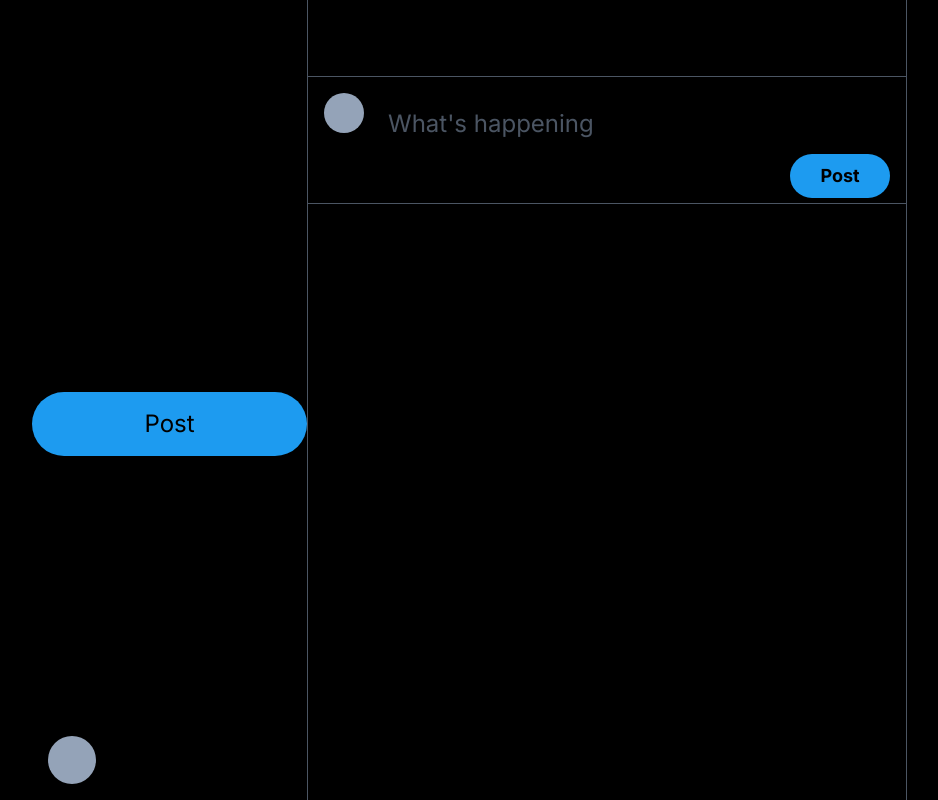
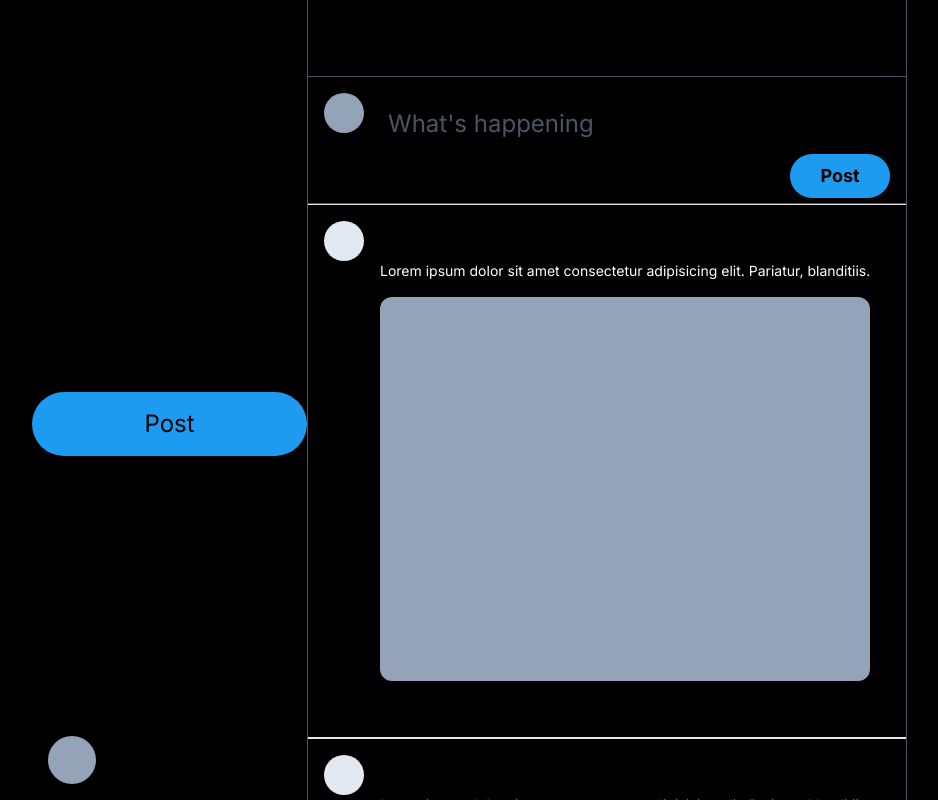
Before and after one commit to lime-and/twitter-clone, a Next.js app: page / in a window 1280 px wide. Shown: the top 800 px of the page, without its empty margins (96-1034 px from the left). Built offline with nearby package versions, Linux system fonts and the light colour scheme.

Commit message:
main page update

```diff
--- a/src/app/page.tsx
+++ b/src/app/page.tsx
@@ -1,4 +1,5 @@
 import LeftSidebar from "@/components/LeftSidebar";
+import { BsDot } from "react-icons/bs";
 
 const Home = () => {
   return (
@@ -6,7 +7,7 @@ const Home = () => {
       <div className="max-w-screen-lg w-full h-full flex relative">
         {/* Left sidebar for navigation/header */}
         <LeftSidebar/>
-        <main className="ml-[275px]  flex w-[600px] h-full min-h-screen flex-col border-l-[0.5px] border-r-[0.5px]
+        <main className="ml-[275px] flex w-[600px] h-full min-h-screen flex-col border-l-[0.5px] border-r-[0.5px]
         border-gray-600">
           <h1 className="text-xl font-bold p-6">Home</h1>
           <div className="border-t-[0.5px] px-4 border-b-[0.5px] flex items-stretch py-4 space-x-2 border-gray-600 h-32 relative">
@@ -28,8 +29,39 @@ const Home = () => {
             </div>
           </div>
           </div>
+          <div className="flex flex-col">
+    {
+      Array.from({length:5}).map((_,i) => (
+        <div key={i} className="border-t-[0.5px] p-4 border-b-[0.5px] flex space-x-4">
           <div>
+            <div className="w-10 h-10 bg-slate-200 rounded-full"></div>
+          </div>
+          <div className="flex flex-col space-y-4">
+            <div className="flex items-center space-x-1">
+              <div className="font-bold">Michael</div>
+              <div>@michael_liman</div>
+              <div>
+                <BsDot/>
+              </div>
+              <div>1 hour ago</div>
+            </div>
+            <div className="text-white text-sm">
+              Lorem ipsum dolor sit amet consectetur adipisicing elit. Pariatur, blanditiis.
+            </div>
+            <div className="bg-slate-400 aspect-sqquare w-full h-96 rounded-xl">
 
+            </div>
+            <div className="flex items-center space-x-2 w-full">
+              <div>comment</div>
+              <div>retweet</div>
+              <div>like</div>
+              <div>steps</div>
+              <div>share</div>
+            </div>
+          </div>
+        </div>
+      ))
+    }
           </div>
         </main>
         {/*<section>right section</section>*/}
```
